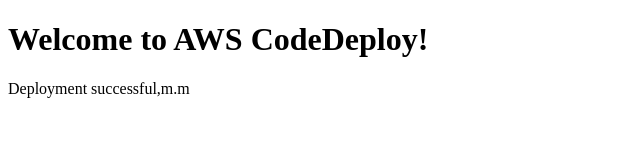
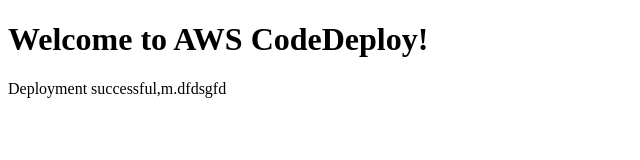
Before and after one commit to kanagarasu-s/codedeploy, a plain HTML site: page index.html in a window 1280 px wide. Shown: the full height of the page, 0-640 px from the left. Drawn offline with Linux system fonts and the light colour scheme.

Commit message:
Fix typo in deployment success message

```diff
--- a/index.html
+++ b/index.html
@@ -6,6 +6,6 @@
 </head>
 <body>
     <h1>Welcome to AWS CodeDeploy!</h1>
-    <p>Deployment successful,m.m</p>
+    <p>Deployment successful,m.dfdsgfd</p>
 </body>
 </html>
```
